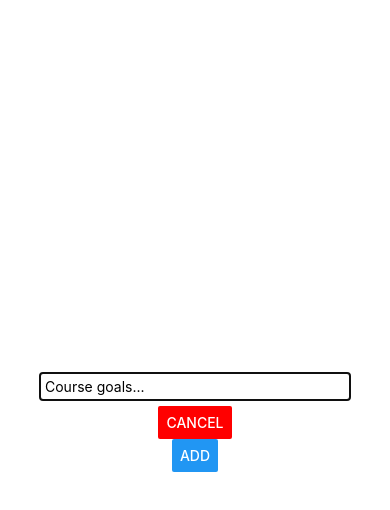
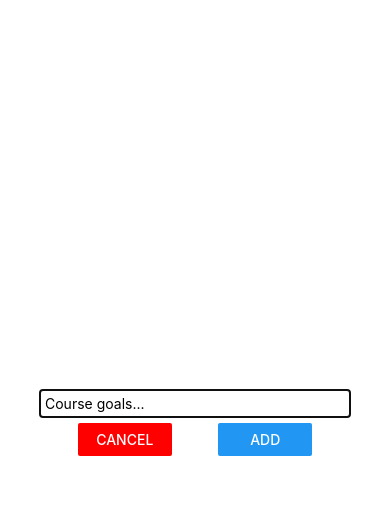
Before and after one commit to dsasmita/rn-simple-list, a React Native app: screen / in a window 390 px wide. Both pictures are taken after a click on the button "ADD NEW GOAL". Shown: the top 510 px of the page. Built offline with nearby package versions, Linux system fonts and the light colour scheme.

Commit message:
Add style on button modal

```diff
--- a/components/GoalInput.js
+++ b/components/GoalInput.js
@@ -26,8 +26,14 @@ const GoalInput = props => {
           onChangeText={goalInputHandler}
           value={enteredGoal}
         />
-        <Button title="CANCEL" color="red" onPress={props.onCancel}/>
-        <Button title="ADD" onPress={addGoalHandler} />
+        <View style={styles.buttonContainer}>
+          <View style={styles.button}>
+            <Button title="CANCEL" color="red" onPress={props.onCancel} />
+          </View>
+          <View style={styles.button}>
+            <Button title="ADD" onPress={addGoalHandler} />
+          </View>
+        </View>
       </View>
     </Modal>
   );
@@ -45,6 +51,14 @@ const styles = StyleSheet.create({
     borderWidth: 1,
     padding: 5,
     marginBottom: 5
+  },
+  buttonContainer: {
+    flexDirection: "row",
+    justifyContent: "space-between",
+    width: "60%"
+  },
+  button: {
+    width: '40%'
   }
 });
 
```
